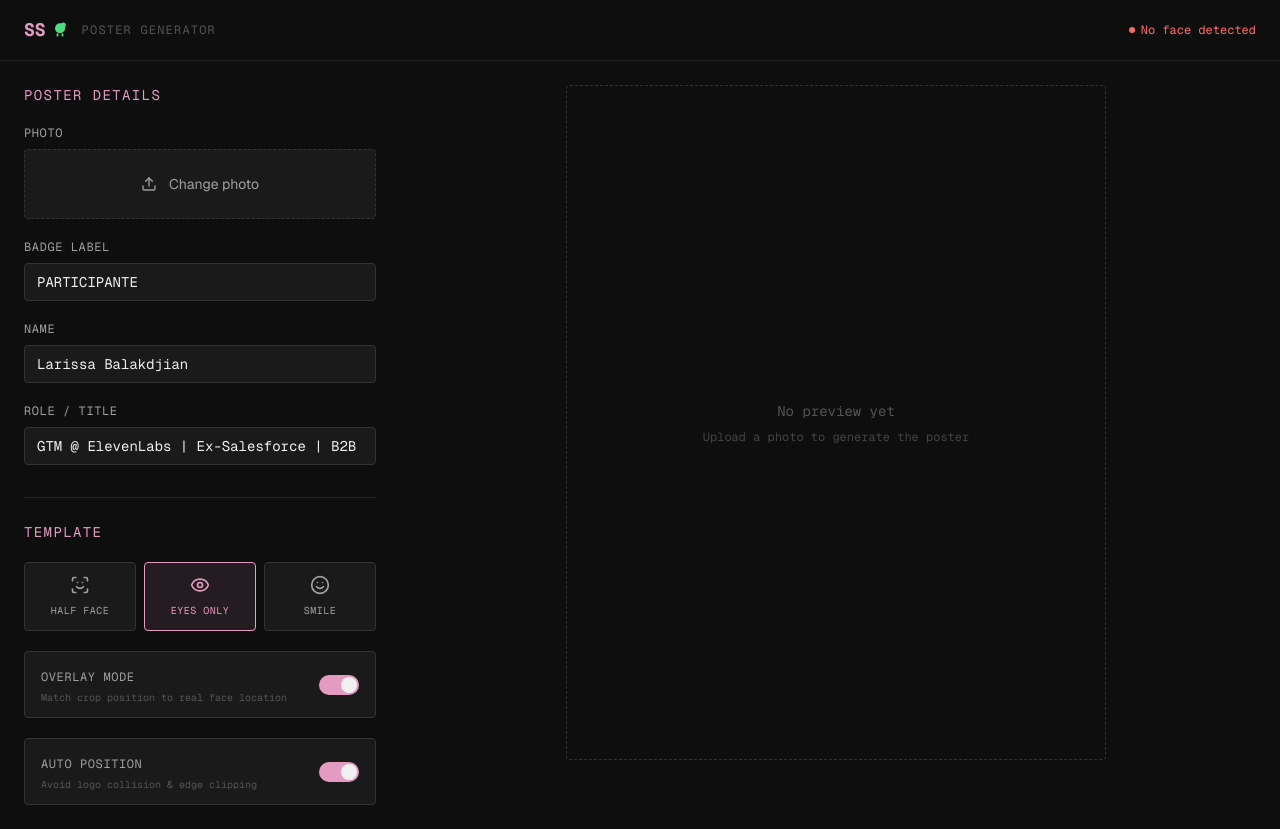
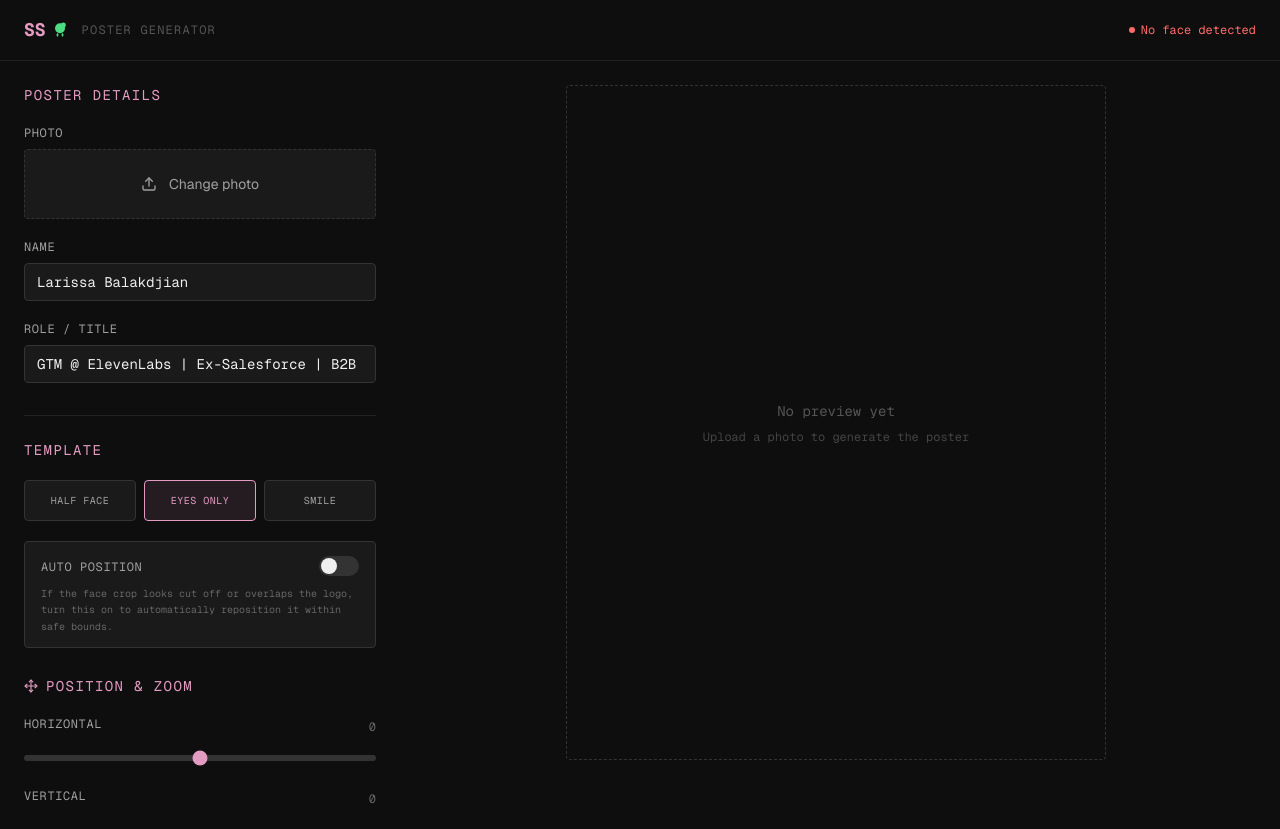
Before and after one commit to Railly/v0-she-ships-poster, a Next.js app: page / in a window 1280 px wide. Built offline with nearby package versions, Linux system fonts and the light colour scheme.

Commit message:
feat: enhance poster-preview with pan/zoom and remove badge label\n\nDefault blur 6px, auto-position off. Remove badge label, add Safari warning. Comment out filter controls and overlay toggle. Add Pan X/Y and Zoom controls.

```diff
--- a/app/page.tsx
+++ b/app/page.tsx
@@ -16,18 +16,20 @@ import type {
 const DEFAULT_SPEAKER: SpeakerData = {
   name: "Larissa Balakdjian",
   role: "GTM @ ElevenLabs | Ex-Salesforce | B2B Strategic Sales",
-  badgeLabel: "PARTICIPANTE",
 }
 
 const DEFAULT_FILTER: FilterSettings = {
-  bgBlur: 5,
+  bgBlur: 6,
   bgGrain: 0.14,
   faceGrain: 0.10,
   faceTintHex: "#7e3a60",
   faceTintOpacity: 0.66,
   accentColor: "#e49bc2",
   overlay: true,
-  autoPosition: true,
+  autoPosition: false,
+  panX: 0,
+  panY: 0,
+  zoom: 1.0,
 }
 
 function loadImage(src: string): Promise<HTMLImageElement> {
--- a/components/poster-controls.tsx
+++ b/components/poster-controls.tsx
@@ -1,6 +1,6 @@
 "use client"
 
-import { Download, Eye, ScanFace, Smile, Loader2 } from "lucide-react"
+import { Download, Loader2, TriangleAlert, Move, ZoomIn, RotateCcw } from "lucide-react"
 import type { TemplateType, FilterSettings } from "@/lib/types"
 
 interface PosterControlsProps {
@@ -17,8 +17,6 @@ const labelClass =
   "block text-xs font-mono uppercase tracking-wider text-[#a0a0a0] mb-1.5"
 const sliderClass =
   "w-full h-1.5 rounded-full appearance-none cursor-pointer bg-[#333] accent-[#E49BC2]"
-const hexInputClass =
-  "w-full rounded border border-[#333] bg-[#1a1a1a] px-3 py-1.5 text-xs text-[#f0f0f0] font-mono focus:border-[#E49BC2] focus:outline-none"
 
 export function PosterControls({
   template,
@@ -33,6 +31,10 @@ export function PosterControls({
     onFilterChange({ ...filter, [key]: value })
   }
 
+  const resetPosition = () => {
+    onFilterChange({ ...filter, panX: 0, panY: 0, zoom: 1.0 })
+  }
+
   return (
     <div className="flex flex-col gap-5">
       {/* Template selector */}
@@ -41,46 +43,24 @@ export function PosterControls({
       </h2>
 
       <div className="grid grid-cols-3 gap-2">
+        {(["half-face", "eyes", "smile"] as const).map((t) => (
           <button
+            key={t}
             type="button"
-          onClick={() => onTemplateChange("half-face")}
+            onClick={() => onTemplateChange(t)}
             className={`flex flex-col items-center gap-2 rounded border px-3 py-3 text-[10px] font-mono uppercase tracking-wider transition-colors cursor-pointer ${
-            template === "half-face"
+              template === t
                 ? "border-[#E49BC2] bg-[#E49BC2]/10 text-[#E49BC2]"
                 : "border-[#333] bg-[#1a1a1a] text-[#a0a0a0] hover:border-[#555]"
             }`}
           >
-          <ScanFace className="h-5 w-5" />
-          Half Face
+            {t === "half-face" ? "Half Face" : t === "eyes" ? "Eyes Only" : "Smile"}
           </button>
-        <button
-          type="button"
-          onClick={() => onTemplateChange("eyes")}
-          className={`flex flex-col items-center gap-2 rounded border px-3 py-3 text-[10px] font-mono uppercase tracking-wider transition-colors cursor-pointer ${
-            template === "eyes"
-              ? "border-[#E49BC2] bg-[#E49BC2]/10 text-[#E49BC2]"
-              : "border-[#333] bg-[#1a1a1a] text-[#a0a0a0] hover:border-[#555]"
-          }`}
-        >
-          <Eye className="h-5 w-5" />
-          Eyes Only
-        </button>
-        <button
-          type="button"
-          onClick={() => onTemplateChange("smile")}
-          className={`flex flex-col items-center gap-2 rounded border px-3 py-3 text-[10px] font-mono uppercase tracking-wider transition-colors cursor-pointer ${
-            template === "smile"
-              ? "border-[#E49BC2] bg-[#E49BC2]/10 text-[#E49BC2]"
-              : "border-[#333] bg-[#1a1a1a] text-[#a0a0a0] hover:border-[#555]"
-          }`}
-        >
-          <Smile className="h-5 w-5" />
-          Smile
-        </button>
+        ))}
       </div>
 
-      {/* Overlay toggle */}
-      <div className="flex items-center justify-between rounded border border-[#333] bg-[#1a1a1a] px-4 py-3">
+      {/* Overlay Mode - commented out as requested */}
+      {/* <div className="flex items-center justify-between rounded border border-[#333] bg-[#1a1a1a] px-4 py-3">
         <div>
           <span className="text-xs font-mono uppercase tracking-wider text-[#a0a0a0]">
             Overlay Mode
@@ -103,18 +83,15 @@ export function PosterControls({
           />
           <span className="sr-only">Toggle overlay mode</span>
         </button>
-      </div>
+      </div> */}
 
       {/* Auto-position toggle */}
-      {filter.overlay && (
-        <div className="flex items-center justify-between rounded border border-[#333] bg-[#1a1a1a] px-4 py-3">
+      <div className="flex flex-col gap-2 rounded border border-[#333] bg-[#1a1a1a] px-4 py-3">
+        <div className="flex items-center justify-between">
           <div>
             <span className="text-xs font-mono uppercase tracking-wider text-[#a0a0a0]">
               Auto Position
             </span>
-            <p className="text-[10px] font-mono text-[#555] mt-0.5">
-              Avoid logo collision & edge clipping
-            </p>
           </div>
           <button
             type="button"
@@ -131,7 +108,81 @@ export function PosterControls({
             <span className="sr-only">Toggle auto position</span>
           </button>
         </div>
-      )}
+        <p className="text-[10px] font-mono text-[#666] leading-relaxed">
+          If the face crop looks cut off or overlaps the logo, turn this on
+          to automatically reposition it within safe bounds.
+        </p>
+      </div>
+
+      {/* Image Position & Zoom */}
+      <h2 className="text-sm font-mono uppercase tracking-widest text-[#E49BC2] mt-2 flex items-center gap-2">
+        <Move className="h-3.5 w-3.5" />
+        Position & Zoom
+      </h2>
+
+      {/* Pan X */}
+      <div>
+        <div className="flex items-center justify-between mb-1.5">
+          <label className={labelClass}>Horizontal</label>
+          <span className="text-xs font-mono text-[#666]">{filter.panX > 0 ? "+" : ""}{filter.panX}</span>
+        </div>
+        <input
+          type="range"
+          min={-100}
+          max={100}
+          step={1}
+          value={filter.panX}
+          onChange={(e) => updateFilter("panX", Number(e.target.value))}
+          className={sliderClass}
+        />
+      </div>
+
+      {/* Pan Y */}
+      <div>
+        <div className="flex items-center justify-between mb-1.5">
+          <label className={labelClass}>Vertical</label>
+          <span className="text-xs font-mono text-[#666]">{filter.panY > 0 ? "+" : ""}{filter.panY}</span>
+        </div>
+        <input
+          type="range"
+          min={-100}
+          max={100}
+          step={1}
+          value={filter.panY}
+          onChange={(e) => updateFilter("panY", Number(e.target.value))}
+          className={sliderClass}
+        />
+      </div>
+
+      {/* Zoom */}
+      <div>
+        <div className="flex items-center justify-between mb-1.5">
+          <label className={labelClass}>
+            <ZoomIn className="inline h-3 w-3 mr-1 -translate-y-px" />
+            Zoom
+          </label>
+          <span className="text-xs font-mono text-[#666]">{filter.zoom.toFixed(2)}x</span>
+        </div>
+        <input
+          type="range"
+          min={50}
+          max={200}
+          step={1}
+          value={Math.round(filter.zoom * 100)}
+          onChange={(e) => updateFilter("zoom", Number(e.target.value) / 100)}
+          className={sliderClass}
+        />
+      </div>
+
+      {/* Reset position button */}
+      <button
+        type="button"
+        onClick={resetPosition}
+        className="flex items-center justify-center gap-2 rounded border border-[#333] bg-[#1a1a1a] px-3 py-2 text-[10px] font-mono uppercase tracking-wider text-[#a0a0a0] transition-colors hover:border-[#555] hover:text-[#f0f0f0] cursor-pointer"
+      >
+        <RotateCcw className="h-3 w-3" />
+        Reset Position
+      </button>
 
       {/* Processing indicator */}
       {isProcessing && (
@@ -141,12 +192,12 @@ export function PosterControls({
         </div>
       )}
 
-      {/* ── Filter Controls ──────────────────────────────────────── */}
+      {/* ── Filter Controls (commented out, not deleted) ─────────── */}
+      {/*
       <h2 className="text-sm font-mono uppercase tracking-widest text-[#E49BC2] mt-2">
         Filters
       </h2>
 
-      {/* Background Blur */}
       <div>
         <div className="flex items-center justify-between mb-1.5">
           <label className={labelClass}>BG Blur</label>
@@ -163,7 +214,6 @@ export function PosterControls({
         />
       </div>
 
-      {/* Background Grain */}
       <div>
         <div className="flex items-center justify-between mb-1.5">
           <label className={labelClass}>BG Grain</label>
@@ -182,7 +232,6 @@ export function PosterControls({
         />
       </div>
 
-      {/* Face Grain */}
       <div>
         <div className="flex items-center justify-between mb-1.5">
           <label className={labelClass}>Face Grain</label>
@@ -203,7 +252,6 @@ export function PosterControls({
         />
       </div>
 
-      {/* Face Tint Hex */}
       <div>
         <label className={labelClass}>Face Tint Color</label>
         <div className="flex gap-2 items-center">
@@ -217,13 +265,12 @@ export function PosterControls({
             type="text"
             value={filter.faceTintHex}
             onChange={(e) => updateFilter("faceTintHex", e.target.value)}
-            className={hexInputClass}
+            className="w-full rounded border border-[#333] bg-[#1a1a1a] px-3 py-1.5 text-xs text-[#f0f0f0] font-mono focus:border-[#E49BC2] focus:outline-none"
             placeholder="#934370"
           />
         </div>
       </div>
 
-      {/* Face Tint Opacity */}
       <div>
         <div className="flex items-center justify-between mb-1.5">
           <label className={labelClass}>Tint Opacity</label>
@@ -244,7 +291,6 @@ export function PosterControls({
         />
       </div>
 
-      {/* Accent Color */}
       <div>
         <label className={labelClass}>Accent Color</label>
         <div className="flex gap-2 items-center">
@@ -258,10 +304,21 @@ export function PosterControls({
             type="text"
             value={filter.accentColor}
             onChange={(e) => updateFilter("accentColor", e.target.value)}
-            className={hexInputClass}
+            className="w-full rounded border border-[#333] bg-[#1a1a1a] px-3 py-1.5 text-xs text-[#f0f0f0] font-mono focus:border-[#E49BC2] focus:outline-none"
             placeholder="#E49BC2"
           />
         </div>
+      </div>
+      */}
+
+      {/* Safari / iOS warning */}
+      <div className="flex items-start gap-2.5 rounded border border-[#3a3020] bg-[#1a1a1a] px-4 py-3">
+        <TriangleAlert className="h-4 w-4 text-[#f0c040] shrink-0 mt-0.5" />
+        <p className="text-[10px] font-mono text-[#888] leading-relaxed">
+          <span className="text-[#c0a040]">Heads up --</span> some effects
+          like the B&W filter may render differently on Safari and iOS.
+          For the best results, use Chrome or Firefox on desktop.
+        </p>
       </div>
 
       {/* Export button */}
--- a/components/poster-form.tsx
+++ b/components/poster-form.tsx
@@ -54,20 +54,6 @@ export function PosterForm({
         />
       </div>
 
-      {/* Badge Label */}
-      <div>
-        <label className="block text-xs font-mono uppercase tracking-wider text-[#a0a0a0] mb-2">
-          Badge Label
-        </label>
-        <input
-          type="text"
-          value={speaker.badgeLabel}
-          onChange={(e) => update("badgeLabel", e.target.value)}
-          className="w-full rounded border border-[#333] bg-[#1a1a1a] px-3 py-2 text-sm text-[#f0f0f0] font-mono focus:border-[#E49BC2] focus:outline-none"
-          placeholder="PARTICIPANTE"
-        />
-      </div>
-
       {/* Name */}
       <div>
         <label className="block text-xs font-mono uppercase tracking-wider text-[#a0a0a0] mb-2">
--- a/lib/types.ts
+++ b/lib/types.ts
@@ -1,18 +1,20 @@
 export interface SpeakerData {
   name: string
   role: string
-  badgeLabel: string
 }
 
 export interface FilterSettings {
-  bgBlur: number        // 0-40, default 14
-  bgGrain: number       // 0-1, default 0.12
-  faceGrain: number     // 0-1, default 0.15
-  faceTintHex: string   // default "#934370"
-  faceTintOpacity: number // 0-1, default 0.65
-  accentColor: string   // default "#E49BC2"
+  bgBlur: number        // 0-40, default 6
+  bgGrain: number       // 0-1, default 0.14
+  faceGrain: number     // 0-1, default 0.10
+  faceTintHex: string   // default "#7e3a60"
+  faceTintOpacity: number // 0-1, default 0.66
+  accentColor: string   // default "#e49bc2"
   overlay: boolean      // whether to position crop at real face location
   autoPosition: boolean // nudge box to avoid logo/badge clipping
+  panX: number          // -100 to 100, horizontal image shift (%)
+  panY: number          // -100 to 100, vertical image shift (%)
+  zoom: number          // 0.5 to 2.0, image zoom level
 }
 
 export interface FaceBox {
```
Also changed, not shown: lib/canvas-renderer.ts (+25 -2 lines), 1 other file (tests, documents, lock files or other folders). Lines whose indentation alone changed are shown as unchanged.
